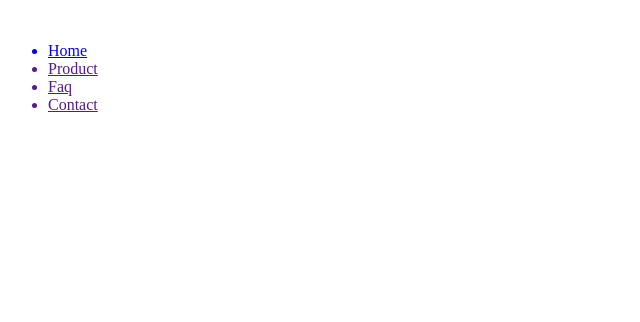
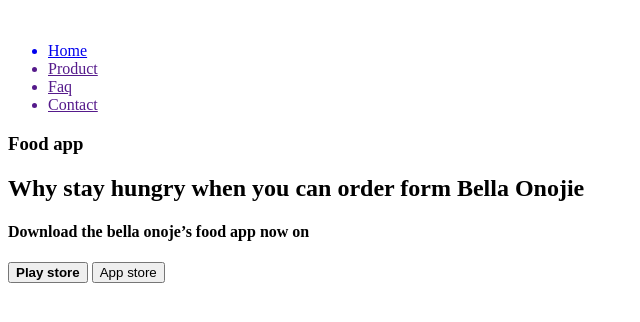
Before and after one commit to DazzlingMoonlight/first-git, a plain HTML site: page index.html in a window 1280 px wide. Shown: the whole page, without its empty margins (0-640 px from the left). Drawn offline with Linux system fonts and the light colour scheme.

Commit message:
section1 is added

```diff
--- a/index.html
+++ b/index.html
@@ -32,5 +32,23 @@
         </div>
     </header>
      <!-- header fineshed -->
+       <!-- section started -->
+    <section class="hello">
+        <div class="container">
+            <div class="product">
+                <div class="product_text">
+                    <h3>Food app</h3>
+                    <h2>Why stay hungry when
+                        you can order form Bella Onojie</h2>
+                    <h4>Download the bella onoje’s food app now on</h4>
+                </div>
+                <div class="product_btn">
+                    <a href="https://play.google.com/store/apps?hl=en"><button class="product_btn1"><b>Play
+                                store</b></button></a>
+                    <a href="https://www.apple.com/app-store/"><button class="product_btn2">App store</button></a>
+                </div>
+            </div>
+    </section>
+    <!-- section fineshed-->
 </body>
 </html>
```
